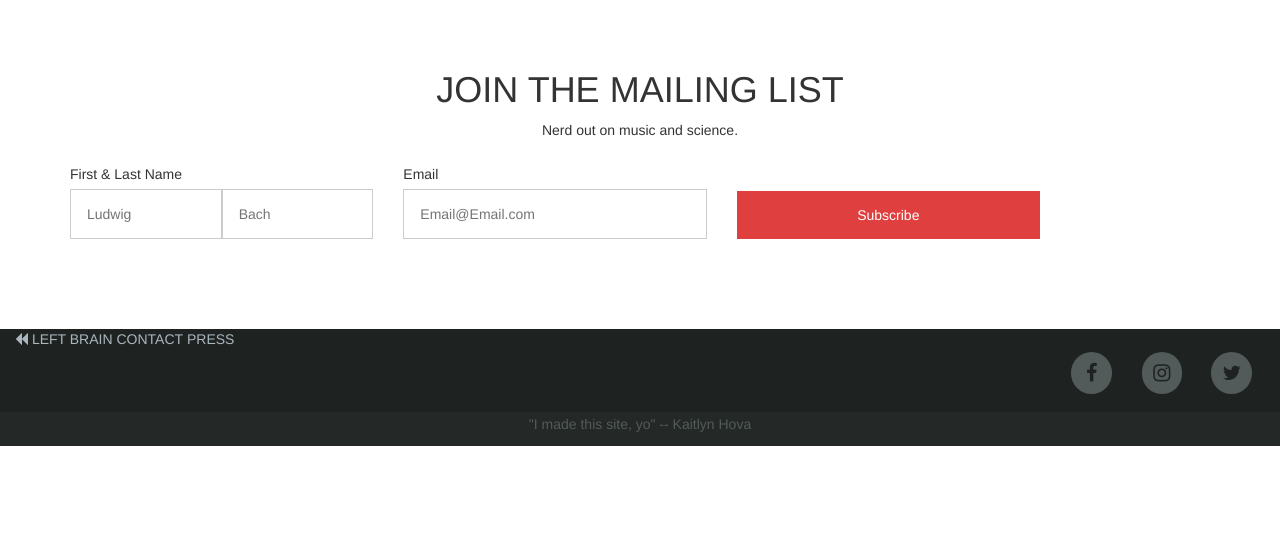
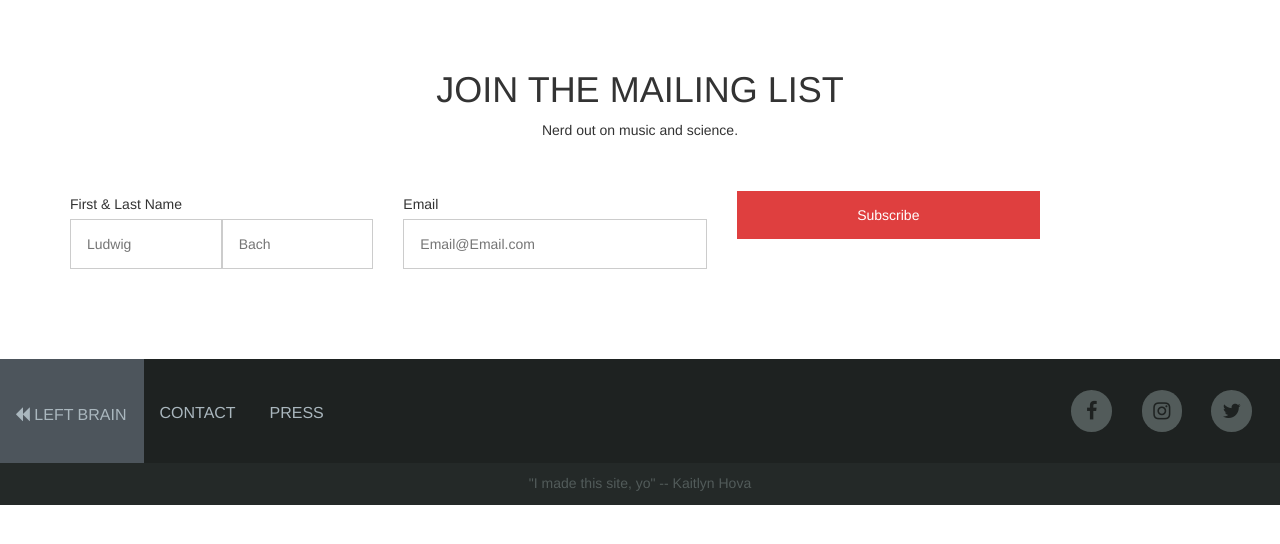
Before and after one commit to kaitlynhova/kaitlynhova-new-footer, a plain HTML site: page index.html in a window 1280 px wide. Drawn offline with nearby package versions, Linux system fonts and the light colour scheme.

Commit message:
new padding and hover styles

```diff
--- a/index.html
+++ b/index.html
@@ -47,9 +47,9 @@
 <footer>
 	<div class="container">
 		<div class="row">
-			<div class="col-sm-7">
-				<ul>
-					<li class="">
+			<div class="col-sm-7 no-padding-left">
+				<ul class="hidden-xs">
+					<li class="left-brain-btn">
 						<a href="">
 							<p> <i class="fa fa-backward"></i> LEFT BRAIN </p>
 						</a>
--- a/style.css
+++ b/style.css
@@ -6,6 +6,10 @@
   background-size: cover;
   background-repeat: no-repeat;
   text-align: left;
+}
+
+#signup p {
+  padding-top: 30px;
 }
 
 .no-left-padding{
@@ -22,6 +26,7 @@
 
 #signup .subtitle{
   text-align:center;
+  padding-top: 0px;
 }
 
 #signup input {
@@ -72,7 +77,7 @@ footer .social-icons .fa{
   margin: 13px;
   color: #1e2221;
   position: relative;
-  top: 10px;
+  top: 18px;
   float: right;
   transition: .5s;
 }
@@ -104,23 +109,56 @@ footer ul{
     padding: 2px;
     font-size: 14px;
     color: #525b5a;
+    padding-top: 10px;
 }
 
 footer ul li{
   display: inline-block;
+  font-size: 16px;
 }
 
-footer a {
+footer ul li p{
+  word-spacing: 20px;
+  position: relative;
+  top: 28px;
+  padding: 15px;
+}
+
+footer a p{
     color: #aab7be;
+    opacity: 1;
+    text-decoration: none;
+    transition: .5s;
+}
+
+footer a p:hover {
+    color: #aab7be;
+    text-decoration: none;
+    opacity: .7;
+}
+
+.no-padding-left{
+  padding-left: 0px;
 }
 
 .left-brain-btn {
-    background-color: #4d555c;
-    padding-top: 35px;
-    padding-bottom: 36px;
-    padding-right: 30px;
-    float: left;
-    transition: .5s;
+  background-color: #4d555c;
+  padding-top: 21px;
+  padding-bottom: 21px;
+  padding-right: 3px;
+  float: left;
+  transition: .5s;
+  text-align: center;
+}
+
+.left-brain-btn:hover{
+  background-color: #1B242B;
+}
+
+.left-brain-btn p {
+    word-spacing: 0px;
+    position: relative;
+    top: 9px;
 }
 
 
```
